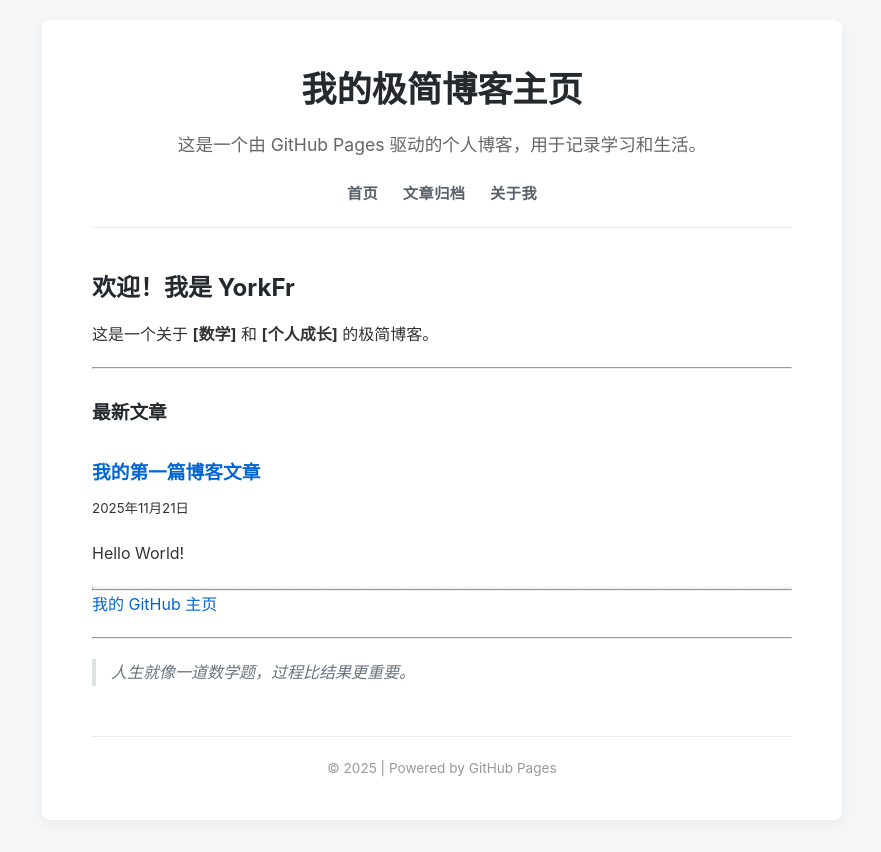
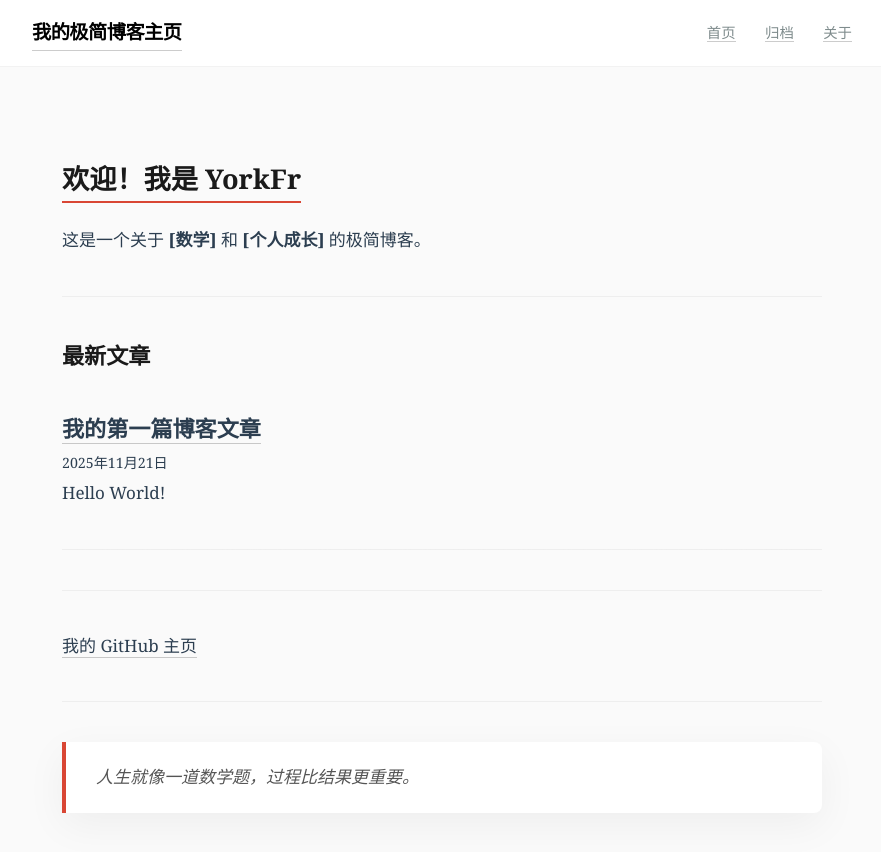
Before and after one commit to YorkFr/YorkFr.github.io, a Jekyll site: the page built from index.md, in a window 1280 px wide and 900 px high. Shown: the top 852 px of the window, without its empty margins (198-1079 px from the left). Built offline with Jekyll 4.4.1, drawn with Linux system fonts in a browser that asks for light colours; some of the changed text lies outside the part shown.

Commit message:
Enhance default layout with new styles and navigation
Refactor layout styles and improve navigation structure.

```diff
--- a/_layouts/default.html
+++ b/_layouts/default.html
@@ -5,120 +5,180 @@
     <meta name="viewport" content="width=device-width, initial-scale=1.0">
     <title>{{ page.title | default: site.title }}</title>
 
+    <link rel="preconnect" href="https://fonts.googleapis.com">
+    <link rel="preconnect" href="https://fonts.gstatic.com" crossorigin>
+    <link href="https://fonts.googleapis.com/css2?family=Inter:wght@400;600&family=Noto+Serif+SC:wght@400;700&display=swap" rel="stylesheet">
+
     <style>
-        /* 全局重置 */
-        * { box-sizing: border-box; margin: 0; padding: 0; }
+        :root {
+            --bg-color: #fafafa;       /* 高级灰白背景 */
+            --card-bg: #ffffff;        /* 纯白卡片 */
+            --primary-text: #2c3e50;   /* 深蓝灰，比纯黑更优雅 */
+            --secondary-text: #7f8c8d; /* 辅助文字颜色 */
+            --accent-color: #D94634;   /* 提亮色：赤陶红 (链接/重点) */
+            --shadow: 0 12px 40px rgba(0,0,0,0.05); /* 漫射阴影 */
+        }
+
+        * { margin: 0; padding: 0; box-sizing: border-box; }
 
         body {
-            font-family: -apple-system, BlinkMacSystemFont, "Segoe UI", Roboto, Helvetica, Arial, sans-serif;
-            background-color: #f4f6f8; /* 浅灰背景，保护眼睛 */
-            color: #333;
-            line-height: 1.7; /* 增加行高，阅读更舒服 */
-            padding: 20px;
+            font-family: 'Noto Serif SC', 'Georgia', serif; /* 优先使用衬线体，更有文学感 */
+            background-color: var(--bg-color);
+            color: var(--primary-text);
+            line-height: 1.8; /* 宽松行高 */
+            font-size: 17px;
+            -webkit-font-smoothing: antialiased; /* 字体抗锯齿 */
         }
 
-        /* 链接样式 */
-        a { color: #0366d6; text-decoration: none; transition: 0.2s; }
-        a:hover { color: #0056b3; text-decoration: underline; }
-
-        /* 主容器：核心布局 */
-        .container {
-            max-width: 800px; /* 限制宽度，阅读体验最佳 */
-            margin: 0 auto;   /* 自动居中 */
-            background-color: #fff; /* 白色卡片背景 */
-            padding: 40px 50px;
-            border-radius: 8px; /* 圆角 */
-            box-shadow: 0 4px 12px rgba(0,0,0,0.05); /* 轻微阴影，增加立体感 */
+        /* 顶部导航栏 */
+        header {
+            background: rgba(255,255,255,0.9);
+            backdrop-filter: blur(10px); /* 毛玻璃特效 */
+            position: sticky;
+            top: 0;
+            z-index: 100;
+            border-bottom: 1px solid rgba(0,0,0,0.05);
+            padding: 15px 0;
         }
 
-        /* 头部 Header */
-        header {
-            text-align: center;
-            margin-bottom: 40px;
-            padding-bottom: 20px;
-            border-bottom: 1px solid #eaecef;
+        .nav-container {
+            max-width: 860px;
+            margin: 0 auto;
+            display: flex;
+            justify-content: space-between; /* 两端对齐 */
+            align-items: center;
+            padding: 0 20px;
         }
 
-        header h1 {
-            font-size: 2.2em;
+        .site-title {
+            font-family: 'Inter', sans-serif;
             font-weight: 700;
-            margin-bottom: 10px;
+            font-size: 1.2rem;
+            color: #000;
+            text-decoration: none;
+            letter-spacing: -0.5px;
         }
 
-        header h1 a { color: #24292e; text-decoration: none; }
-
-        header p { color: #666; font-size: 1.1em; }
-
-        /* 导航栏 */
-        nav { margin-top: 20px; }
-        nav a {
-            margin: 0 10px;
-            font-weight: 600;
-            color: #586069;
-            font-size: 0.95em;
-            text-transform: uppercase;
-            letter-spacing: 0.5px;
-        }
-        nav a:hover { color: #0366d6; text-decoration: none; }
-
-        /* 核心内容区 Main */
-        main img {
-            max-width: 100%; /* 防止大图片撑破页面 */
-            height: auto;
-            border-radius: 4px;
-            display: block;
-            margin: 20px auto;
+        .nav-links a {
+            margin-left: 25px;
+            font-family: 'Inter', sans-serif;
+            font-size: 0.9rem;
+            color: var(--secondary-text);
+            text-decoration: none;
+            transition: 0.3s;
         }
 
-        main h1, main h2, main h3 { margin-top: 1.5em; margin-bottom: 0.5em; color: #24292e; }
-        main p { margin-bottom: 1.2em; }
-        main ul, main ol { margin-bottom: 1.2em; padding-left: 1.5em; }
-        main blockquote {
-            border-left: 4px solid #dfe2e5;
-            color: #6a737d;
-            padding-left: 15px;
-            margin: 20px 0;
-            font-style: italic;
+        .nav-links a:hover { color: var(--accent-color); }
+
+        /* 核心内容卡片 */
+        .main-container {
+            max-width: 800px; /* 最佳阅读宽度 */
+            margin: 40px auto;
+            padding: 0 20px;
+            min-height: 80vh;
         }
 
-        /* 底部 Footer */
+        /* 文章内容的样式重置 */
+        main {
+            background: transparent;
+        }
+
+        /* 标题样式优化 */
+        h1, h2, h3 {
+            font-weight: 700;
+            color: #1a1a1a;
+            margin-top: 2em;
+            margin-bottom: 0.8em;
+            line-height: 1.3;
+        }
+
+        h1 { font-size: 2.2em; letter-spacing: -1px; margin-top: 0.5em; }
+        h2 { font-size: 1.6em; border-bottom: 2px solid var(--accent-color); display: inline-block; padding-bottom: 5px; }
+        h3 { font-size: 1.3em; }
+
+        /* 链接样式 */
+        a { color: var(--primary-text); text-decoration: none; border-bottom: 1px solid rgba(0,0,0,0.2); transition: border-color 0.3s; }
+        main a:hover { border-bottom-color: var(--accent-color); color: var(--accent-color); }
+
+        /* 列表项优化 */
+        ul, ol { margin-left: 1.2em; margin-bottom: 1.5em; color: #444; }
+        li { margin-bottom: 0.5em; }
+
+        /* 引用块样式 */
+        blockquote {
+            background: #fff;
+            border-left: 4px solid var(--accent-color);
+            padding: 20px 30px;
+            margin: 30px 0;
+            color: #555;
+            font-style: italic;
+            box-shadow: var(--shadow);
+            border-radius: 0 8px 8px 0;
+        }
+
+        /* 代码块简单修饰 */
+        code {
+            background: #eef0f2;
+            padding: 2px 6px;
+            border-radius: 4px;
+            font-family: monospace;
+            font-size: 0.9em;
+            color: #d63384;
+        }
+
+        /* 图片自适应 */
+        img {
+            max-width: 100%;
+            height: auto;
+            border-radius: 8px;
+            display: block;
+            margin: 30px auto;
+            box-shadow: var(--shadow);
+        }
+
+        /* 分割线 */
+        hr { border: 0; height: 1px; background: #eee; margin: 40px 0; }
+
+        /* 底部 */
         footer {
             text-align: center;
-            margin-top: 50px;
-            padding-top: 20px;
-            border-top: 1px solid #eaecef;
-            font-size: 0.85em;
-            color: #999;
+            padding: 60px 0;
+            color: #aaa;
+            font-family: 'Inter', sans-serif;
+            font-size: 0.85rem;
+            border-top: 1px solid #eee;
+            margin-top: 60px;
         }
 
-        /* 手机端适配 */
+        /* 移动端微调 */
         @media (max-width: 600px) {
-            .container { padding: 20px 20px; }
-            header h1 { font-size: 1.8em; }
+            h1 { font-size: 1.8em; }
+            .main-container { margin-top: 20px; }
         }
     </style>
 </head>
 <body>
 
-    <div class="container">
-        <header>
-            <h1><a href="/">{{ site.title }}</a></h1>
-            <p>{{ site.description }}</p>
-            <nav>
+    <header>
+        <div class="nav-container">
+            <a href="/" class="site-title">{{ site.title }}</a>
+            <nav class="nav-links">
                 <a href="/">首页</a>
-                <a href="/archive">文章归档</a>
-                <a href="/about">关于我</a>
+                <a href="/archive">归档</a>
+                <a href="/about">关于</a>
             </nav>
-        </header>
+        </div>
+    </header>
 
+    <div class="main-container">
         <main>
             {{ content }}
         </main>
+    </div>
 
-        <footer>
-            <p>&copy; {{ site.time | date: "%Y" }} {{ site.author }} | Powered by GitHub Pages</p>
-        </footer>
-    </div>
+    <footer>
+        <p>&copy; {{ site.time | date: "%Y" }} {{ site.title }} <br> Designed with Simplicity</p>
+    </footer>
 
 </body>
 </html>
```
